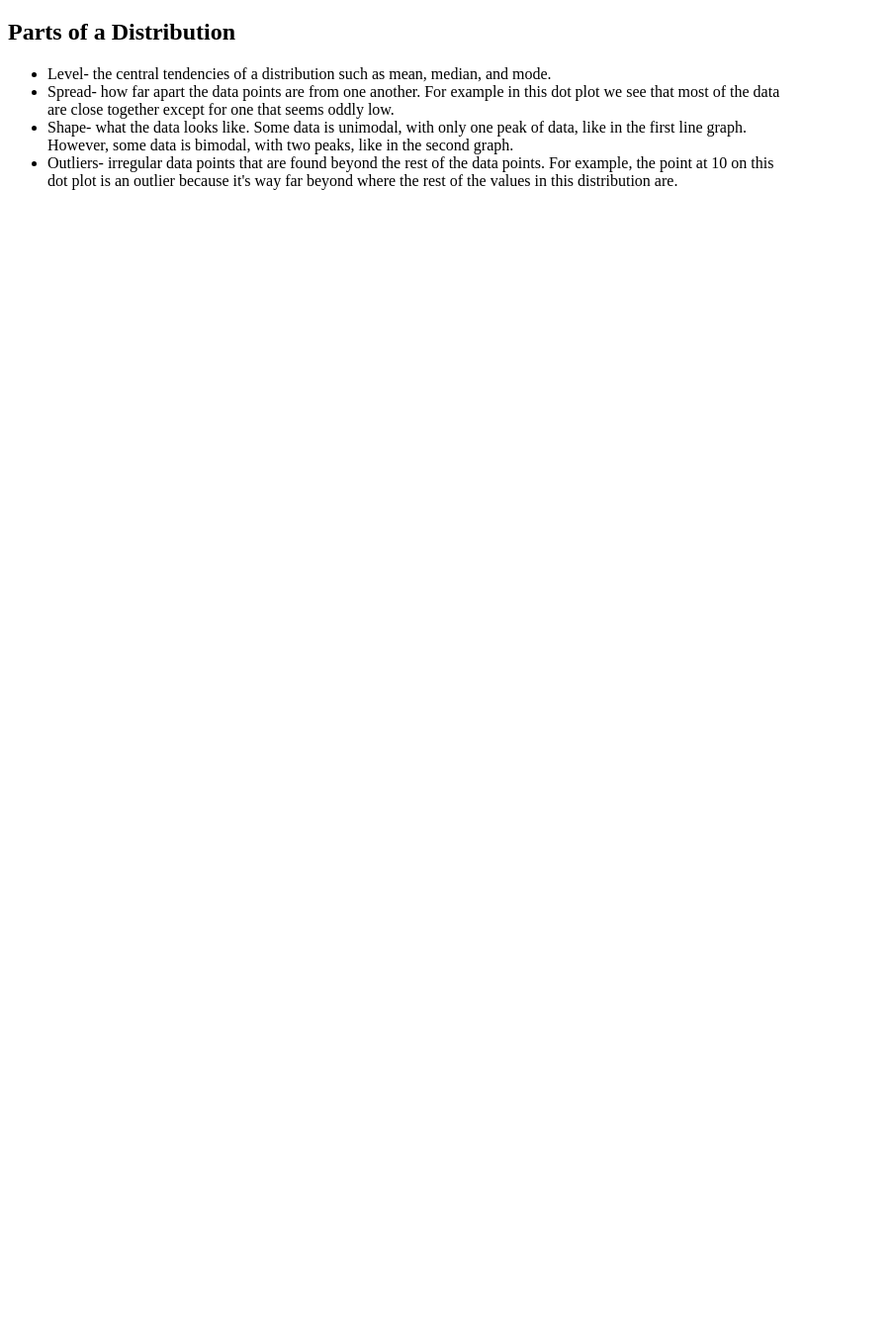
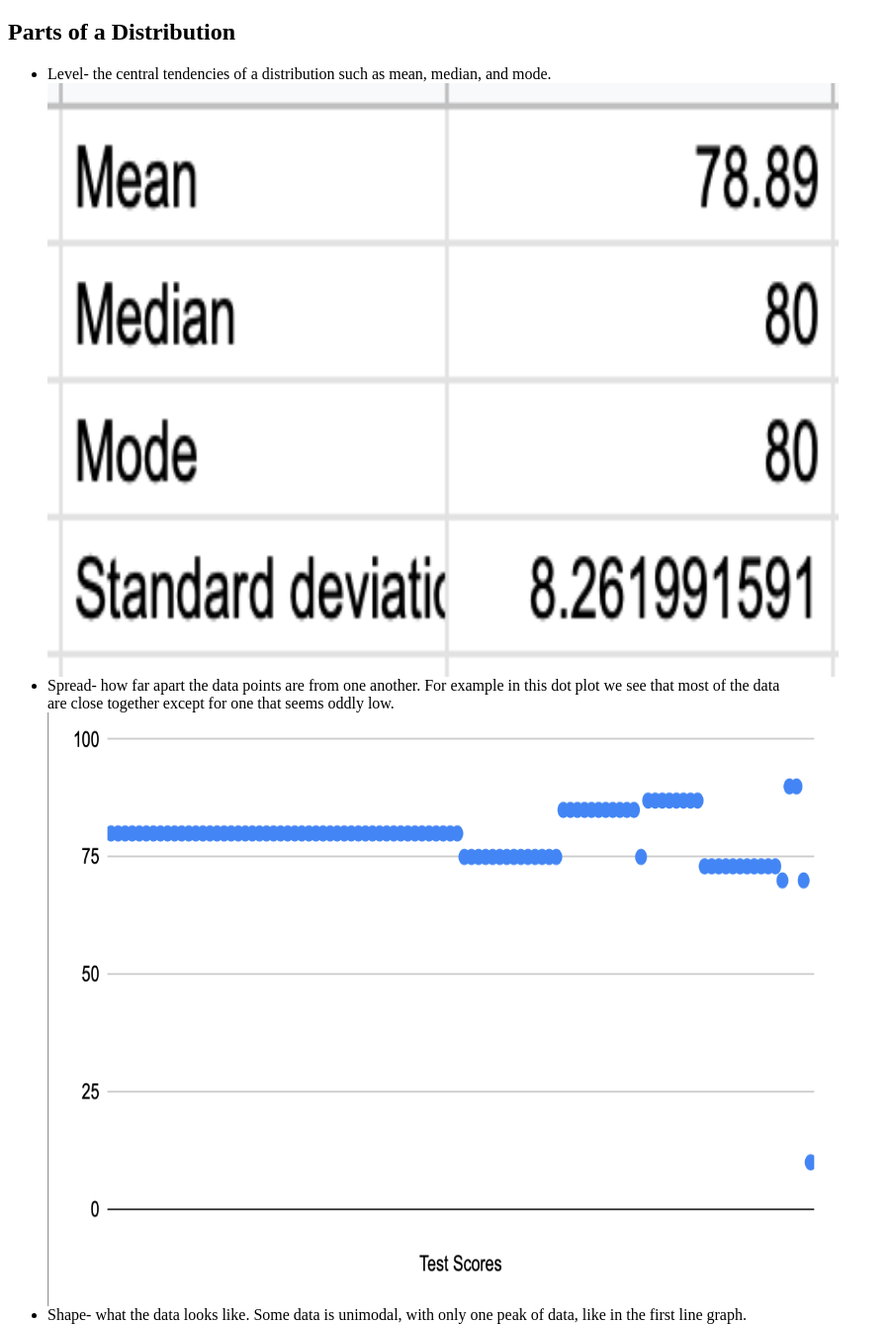
Before and after one commit to matherlyr/distributions, a plain HTML site: page index.html in a window 1280 px wide. Shown: the part 240-1578 px from the top of the page at 99% size, without its empty margins (0-903 px from the left). Before the commit the page ends 800 px from the top, so only its background shows below. Drawn offline with Linux system fonts and the light colour scheme.

Commit message:
Update index.html

```diff
--- a/index.html
+++ b/index.html
@@ -10,21 +10,21 @@ on either side of the mean.</p>
 <h2>Parts of a Distribution</h2>
 <ul>
   <li>Level- the central tendencies of a distribution such as mean, median, and mode.</li>
-  <img url(https://matherlyr.github.io/distributions/Middle.png)></img>
+  <img src="Middle.png" width="800" height="600" ></img>
   <br>
   <li>Spread- how far apart the data points are from one another. For example in this dot plot we see that most of the data<br>
        are close together except for one that seems oddly low.</li>
-  <img url(https://matherlyr.github.io/distributions/DotPlot.png)></img>
+  <img src="DotPlot.png" width="800" height="600"></img>
   <br>
   <li>Shape- what the data looks like. Some data is unimodal, with only one peak of data, like in the first line graph.<br>
        However, some data is bimodal, with two peaks, like in the second graph.</li>
-  <img url(https://matherlyr.github.io/distributions/Normal.png)></img>
+  <img src="Normal.png" width="800" height="600"></img>
   <br>
-  <img url(https://matherlyr.github.io/distributions/Bimodal.png)></img>
+  <img src="Bimodal.png" width="800" height="600"></img>
   <br>
   <li>Outliers- irregular data points that are found beyond the rest of the data points. For example, the point at 10 on this<br>
       dot plot is an outlier because it's way far beyond where the rest of the values in this distribution are.</li>
-  <img url(https://matherlyr.github.io/distributions/DotPlot.png)></img>
+  <img src="DotPlot.png" width="800" height="600"></img>
 </ul>
 </body>
 </html>
```
